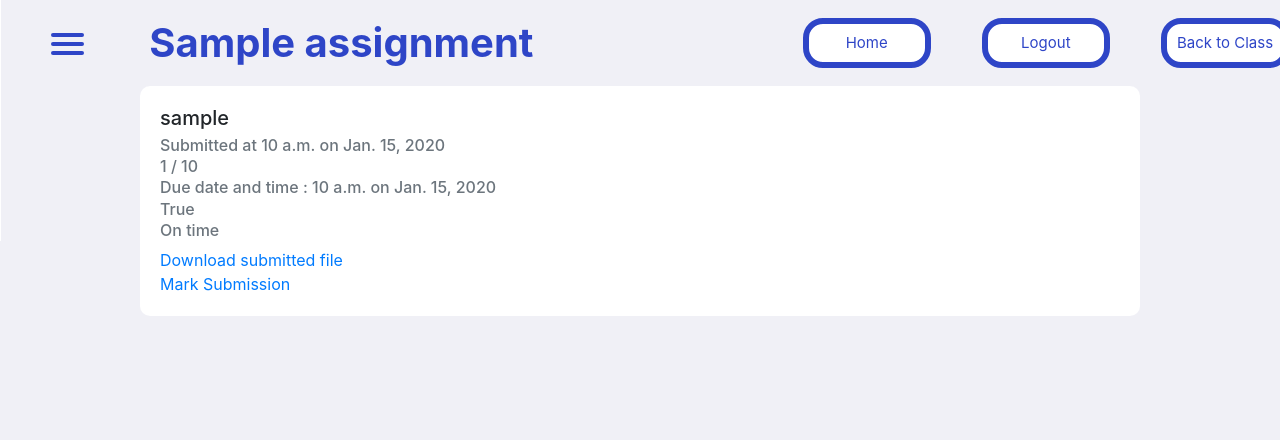
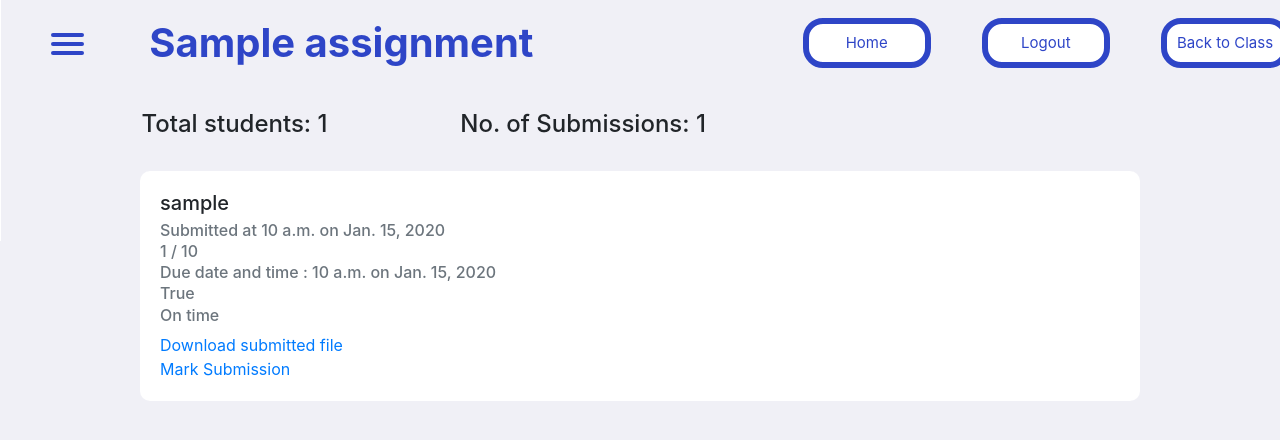
Before and after one commit to Aafiya-H/Classroom, a Django app: page /assignment_summary/1 in a window 1280 px wide. Shown: the top 440 px of the page. Run offline with Django 3.2, Linux system fonts and the light colour scheme; a user stored in the database is signed in; tables that the repository leaves empty hold one stand-in row (values such as "Sample post"); some libraries are stand-ins or nearby versions.

Commit message:
Submission details of students added

```diff
--- a/base/templates/base/assignment_summary.html
+++ b/base/templates/base/assignment_summary.html
@@ -50,8 +50,11 @@
     <input type="hidden" id="submission_id" name="submission_id">
     <input type="hidden" id="assignment_id" name="assignment_id">
     <input type="hidden" id="user_id" name="user_id" >
+    <br>
+    <h4>&emsp;&emsp;&emsp;&emsp;&emsp; Total students: {{ no_of_students.count }} &emsp;&emsp;&emsp;&emsp;&emsp; No. of Submissions: {{ submissions.count }}</h4>
+    {% for submission in submissions %}
     <div class="container_of_submissions">
-      {% for submission in submissions %}
+      <br>
         <div class="card-body submission-card">
             <h5 class="card-title">{{ submission.student_id.student_id.username }}</h5>
             <h6 class="card-subtitle mb-2 text-muted">Submitted at {{ submission.submitted_time }} on {{ submission.submitted_date }}</h6>
@@ -66,8 +69,7 @@
             <a  href="{% get_media_prefix %}{{ submission.submission_file }}" download> Download submitted file </a>
             <br>
             <a href="#mark_assignment" data-submission_value="{{ submission.id }}" data-assignment_value="{{ submission.assignment_id.id }}" data-user_id="{{ user.id }}">Mark Submission</a>
-          </div>
-        <br>
+        </div>
 
     </div>
 
--- a/base/views.py
+++ b/base/views.py
@@ -93,8 +93,9 @@ def assignment_summary(request,assignment_id):
     teachers = Teachers.objects.filter(classroom_id = assignment.classroom_id)
     teacher_mapping = Teachers.objects.filter(teacher_id=request.user).select_related('classroom_id')
     student_mapping = Students.objects.filter(student_id=request.user).select_related('classroom_id')
+    no_of_students = Students.objects.filter(classroom_id=assignment.classroom_id)
     mappings = chain(teacher_mapping,student_mapping)
-    return render(request,'base/assignment_summary.html',{'assignment':assignment,'submissions':submissions,'mappings':mappings})
+    return render(request,'base/assignment_summary.html',{'assignment':assignment,'submissions':submissions,'mappings':mappings,'no_of_students':no_of_students})
 
 @login_excluded('home')
 def login_view(request):
--- a/static/css/assignment_summary.css
+++ b/static/css/assignment_summary.css
@@ -8,6 +8,6 @@
 }
 
 .container_of_submissions{
-    margin-left: 10%;
+    margin-left: 10% !important;
     margin-right: 10% !important;
   }
--- a/static/css/base_class.css
+++ b/static/css/base_class.css
@@ -12,7 +12,7 @@ body{
 
 .contatiner_of_assignments{
   /* width: 100%; */
-  margin-left: 10%;
+  margin-left: 10% !important;
   margin-right: 10% !important;
 }
 
```
